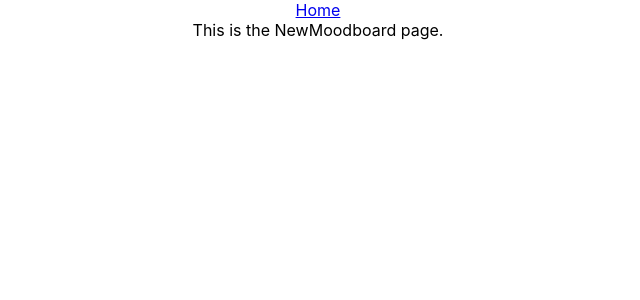
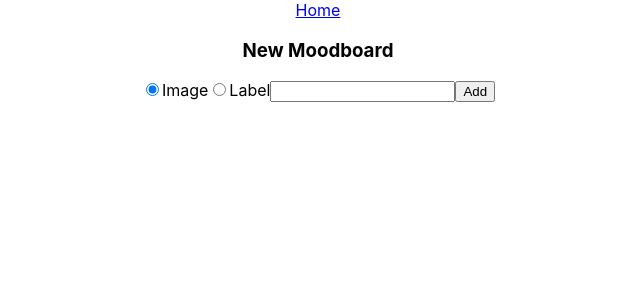
Before and after one commit to wennyanlin/mvp.moodboard, a React (Create React App) app in the folder client/: page /new_moodboard in a window 1280 px wide. Shown: the top 300 px of the page, without its empty margins (322-962 px from the left). Built offline with nearby package versions, Linux system fonts and the light colour scheme.

Commit message:
Added AddElement component

```diff
--- /dev/null
+++ b/client/src/new_moodboard_page/AddElement.js
@@ -0,0 +1,47 @@
+import React, { useState } from "react";
+
+const elementTypes = {
+    imageUrl: "ImageUrl",
+    label: "Label",
+}
+
+const AddElement = () => {
+  const [elementValue, setElementValue] = useState("");
+  const [selectElementType, setSelect] = useState(elementTypes.imageUrl);
+
+  const handleSelectElemType = (event) => {
+    const value = event.target.value;
+    setSelect(selectElementType => value);
+  }
+
+  const handleSubmit = (event) => {
+    event.preventDefault();
+
+  }
+
+  const handleInput = (event) => {
+    const value = event.target.value;
+    setElementValue(elementValue => value);
+    setElementValue("");
+
+  }
+
+  return (
+    <div>
+      <form onSubmit={handleSubmit}>
+        <label>
+          <input onChange={(event) => handleSelectElemType(event)} type="radio" checked={selectElementType === elementTypes.imageUrl} value={elementTypes.imageUrl}></input>
+          Image
+        </label>
+        <label>
+          <input onChange={(event) => handleSelectElemType(event)} type="radio" checked={selectElementType === elementTypes.label} value={elementTypes.label}></input>
+          Label
+        </label>
+        <input type="text" onChange={(event) => handleInput(event)}></input>
+        <button type="submit">Add</button>
+      </form>
+    </div>
+  );
+};
+
+export default AddElement;
--- a/client/src/new_moodboard_page/NewMoodboard.js
+++ b/client/src/new_moodboard_page/NewMoodboard.js
@@ -1,7 +1,18 @@
 import React from "react";
+import AddElement from "./AddElement";
 
 const NewMoodboard = () => {
-  return <div>This is the NewMoodboard page.</div>;
+
+
+
+
+
+  return (
+    <div>
+    <h3>New Moodboard</h3>
+    <AddElement />
+    </div>
+  )
 };
 
 export default NewMoodboard;
```
